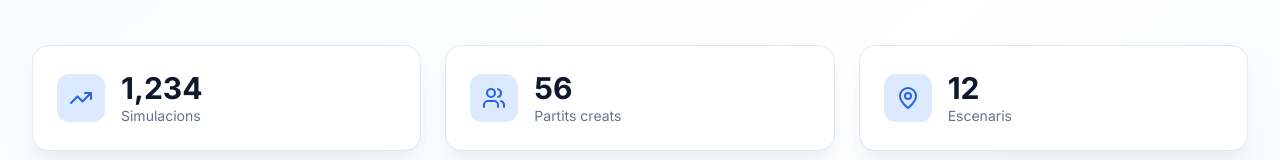
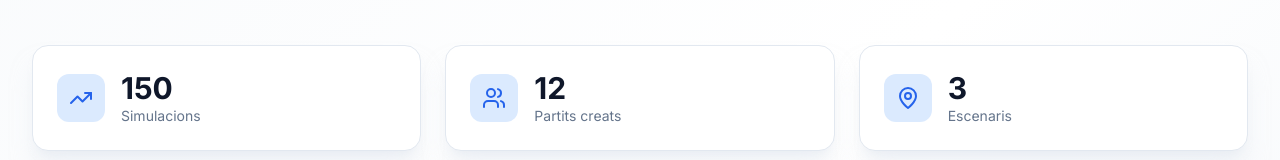
Before and after one commit to rgrandia/BigElecto, a Next.js app: page / in a window 1280 px wide. Shown: the part 272-432 px from the top of the page. Built offline with nearby package versions, Linux system fonts and the light colour scheme.

Commit message:
Update page.tsx

```diff
--- a/src/app/page.tsx
+++ b/src/app/page.tsx
@@ -50,9 +50,9 @@ const features = [
 ];
 
 const stats = [
-  { label: 'Simulacions', value: '1,234', icon: TrendingUp },
-  { label: 'Partits creats', value: '56', icon: Users },
-  { label: 'Escenaris', value: '12', icon: MapPin },
+  { label: 'Simulacions', value: '150', icon: TrendingUp },
+  { label: 'Partits creats', value: '12', icon: Users },
+  { label: 'Escenaris', value: '3', icon: MapPin },
 ];
 
 export default function Dashboard() {
```
